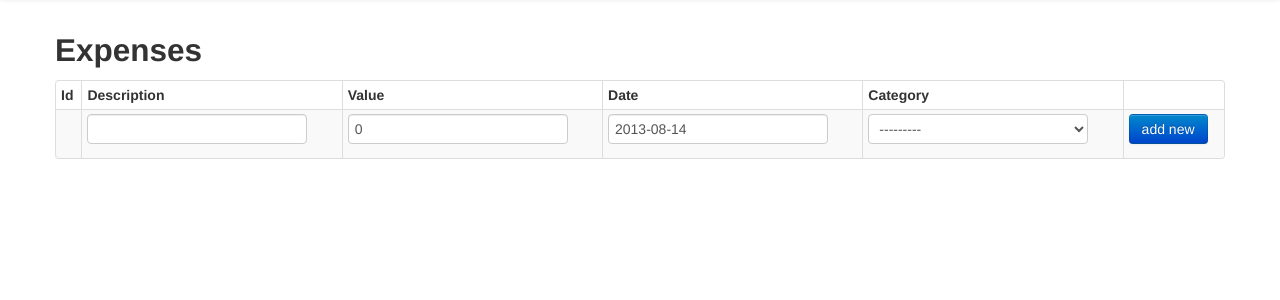
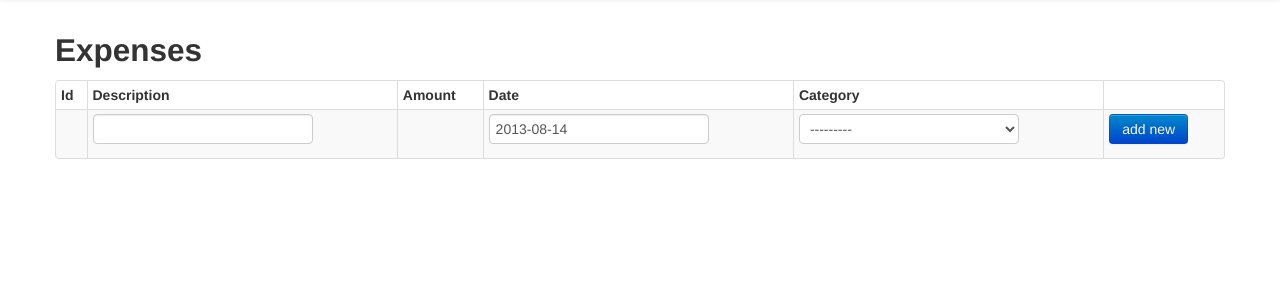
Before and after one commit to barmassimo/Expense-Tracker, a Django app: page /expenses/expense_list in a window 1280 px wide. Shown: the part 42-342 px from the top of the page. Run offline with Django 3.2, Linux system fonts and the light colour scheme; data that the repository does not hold is empty; some libraries are stand-ins or nearby versions.

Commit message:
changed field from value to amount

```diff
--- a/src/expenses/app_version.py
+++ b/src/expenses/app_version.py
@@ -15,7 +15,7 @@
 # along with this program.  If not, see <http://www.gnu.org/licenses/>.
 
 APP_VERSION_MAJOR=1
-APP_VERSION_MINOR=1
+APP_VERSION_MINOR=2
 APP_VERSION_FIX=0
 
 APP_VERSION="%s.%s.%s" % (APP_VERSION_MAJOR, APP_VERSION_MINOR, APP_VERSION_FIX)
--- a/src/expenses/models.py
+++ b/src/expenses/models.py
@@ -32,11 +32,11 @@ class ExpenseManager(models.Manager):
 
         expenses_grouped = []
         for cat in ExpenseCategory.objects.all():
-            expenses_grouped.append ({'expenseCategory': cat, 'total': sum([ e.value for e in expenses if e.category == cat])})
+            expenses_grouped.append ({'expenseCategory': cat, 'total': sum([ e.amount for e in expenses if e.category == cat])})
 
         report['expenses_grouped'] = expenses_grouped
 
-        report['total'] = sum(e.value for e in expenses)
+        report['total'] = sum(e.amount for e in expenses)
         report['total_per_month'] = float(report['total']) / report['months']
 
         return report
@@ -59,7 +59,7 @@ class ExpenseCategory(models.Model):
 
 class Expense(models.Model):
     description = models.CharField(max_length=1000)
-    value = models.DecimalField(max_digits=18, decimal_places=2, default=0)
+    amount = models.DecimalField(max_digits=18, decimal_places=2, default=0)
     date = models.DateField(default=date.today())
     category = models.ForeignKey(ExpenseCategory)
 
--- a/src/expenses/templates/expenses/expense_list.html
+++ b/src/expenses/templates/expenses/expense_list.html
@@ -14,7 +14,7 @@
         <tr>
             <th>Id</th>
             <th>Description</th>
-            <th>Value</th>
+            <th>Amount</th>
             <th>Date</th>
             <th>Category</th>
             <th></th>
@@ -24,7 +24,7 @@
         <tr>
             <th></th>
             <td>{{ form.description }}{{ form.description.errors }}</td>
-            <td>{{ form.value }}{{ form.value.errors }}</td>
+            <td>{{ form.amount | floatformat:2  }}{{ form.amount.errors }}</td>
             <td>{{ form.date }}{{ form.date.errors }}</td>
             <td>{{ form.category }}{{ form.category.errors }}</td>
             <td><input class="btn btn-primary" type="submit" name="submit" id="submit" value="add new" /></td>
@@ -33,7 +33,7 @@
         <tr>
             <th>{{ object.pk }}</th>
             <td><span style="background-color: #{{ object.color }};">&nbsp;&nbsp;&nbsp;&nbsp;</span> <a href="{% url 'expense_update' object.pk %}">{{ object.description }}</a></td>
-            <td>{{ object.value }}</td>
+            <td>{{ object.amount }}</td>
             <td>{{ object.date }}</td>
             <td><span style="background-color: #{{ object.category.color }};">&nbsp;&nbsp;&nbsp;&nbsp;</span> {{ object.category }}</td>
             <td>
```
